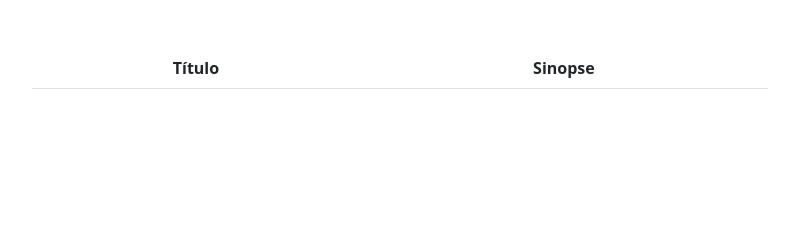
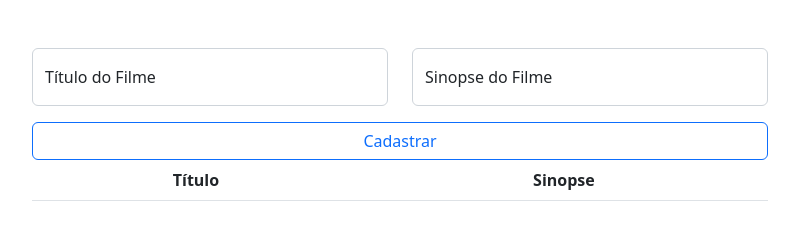
Before and after one commit to amachion/2024_2_maua_so_quinta_03_04_fullstack, a website: page front/index.html in a window 1280 px wide. Shown: the whole page, without its empty margins (240-1039 px from the left). Drawn offline with nearby package versions, Linux system fonts and the light colour scheme; no server answers.

Commit message:
até form para frontend

```diff
--- a/front/index.html
+++ b/front/index.html
@@ -8,6 +8,25 @@
   </head>
   <body onload="obterFilmes()">
     <div class="container mt-5">
+        <div class="row justify-content-center">
+            <div class="col-md-8 col-lg-4">
+                <div class="form-floating mb-3">
+                    <input type="text" class="form-control" id="tituloInput" placeholder="título do filme">
+                    <label for="tituloInput">Título do Filme</label>
+                </div>
+            </div>
+            <div class="col-md-8 col-lg-4">
+                <div class="form-floating mb-3">
+                    <input type="text" class="form-control" id="sinopseInput" placeholder="sinopse do filme">
+                    <label for="sinopseInput">Sinopse do Filme</label>
+                </div>
+            </div>
+        </div>
+        <div class="row justify-content-center">
+            <div class="col-md-8">
+                <button class="btn btn-outline-primary w-100" onclick="cadastrarFilme()">Cadastrar</button>
+            </div>
+        </div>
         <div class="row justify-content-center">
             <div class="col-md-8">
                 <table class="table table-striped table-hover text-center filmes">
--- a/front/js/script.js
+++ b/front/js/script.js
@@ -5,5 +5,14 @@ const filmesEndpoint = '/filmes'
 async function obterFilmes() {
     const URLcompleta = `${protocolo}${baseURL}${filmesEndpoint}`
     const filmes = (await axios.get(URLcompleta)).data
-    console.log(filmes)
+
+    let tabela = document.querySelector('.filmes')
+    let corpoTabela = tabela.getElementsByTagName('tbody')[0]
+    for (let filme of filmes) {
+        let linha = corpoTabela.insertRow(0)
+        let celulaTitulo = linha.insertCell(0)
+        let celulaSinopse = linha.insertCell(1)
+        celulaTitulo.innerHTML = filme.titulo
+        celulaSinopse.innerHTML = filme.sinopse
+    }
 }
```
